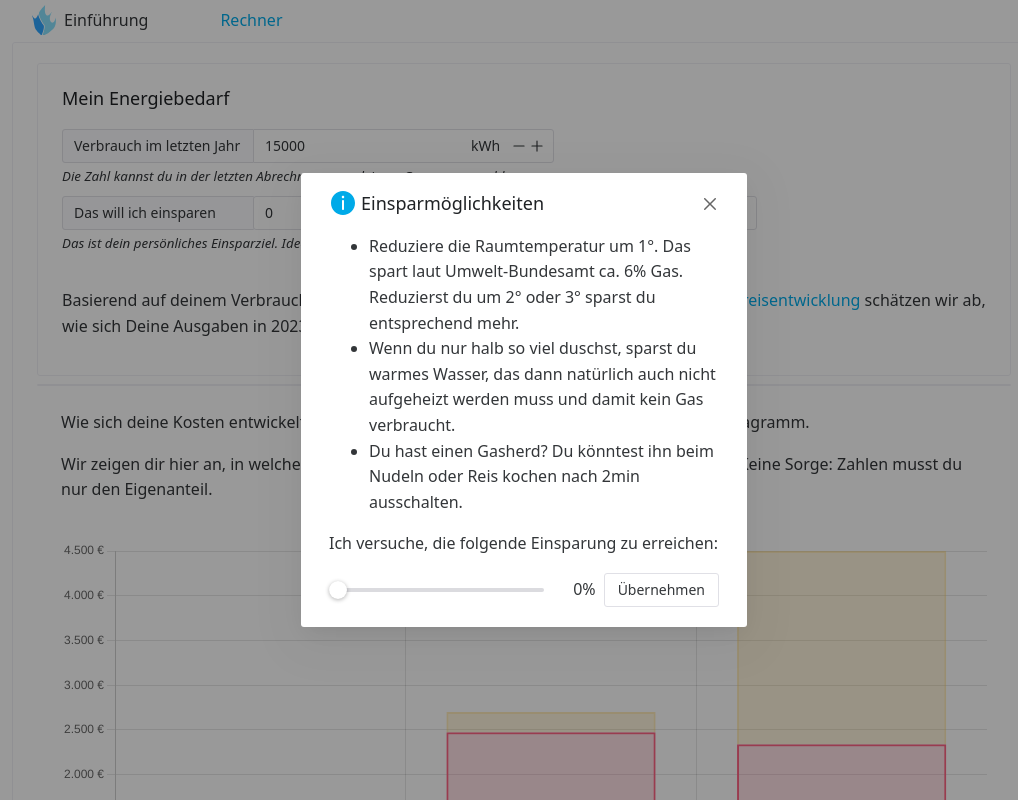
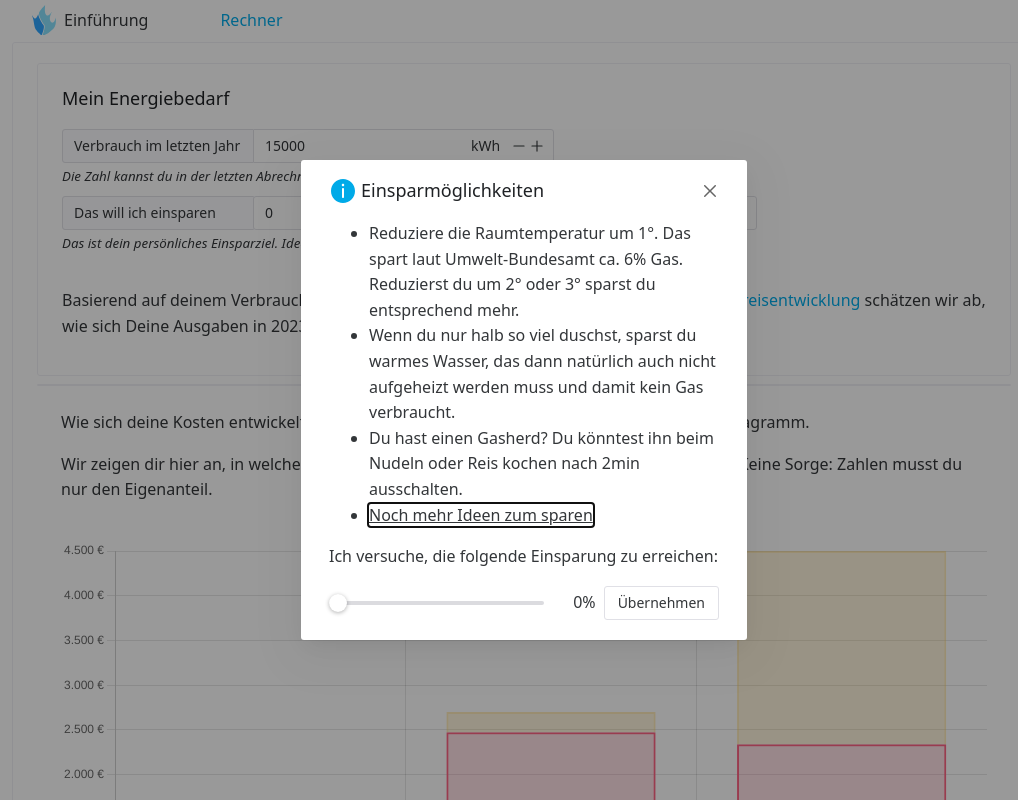
Before and after one commit to mrsimpson/energy, a Vue app: page /calculator in a window 1280 px wide. Both pictures are taken after a click on the button "Wie kann ich sparen?". Shown: the top 800 px of the page, without its empty margins (116-1134 px from the left). Built offline with nearby package versions, Linux system fonts and the light colour scheme; some icons are missing.

Commit message:
Adds a link to BMWK (#64)

```diff
--- a/src/components/RecommendationsModal.vue
+++ b/src/components/RecommendationsModal.vue
@@ -28,6 +28,13 @@ const sliderValue = ref(props.value);
         Du hast einen Gasherd? Du könntest ihn beim Nudeln oder Reis kochen nach 2min
         ausschalten.
       </li>
+      <li>
+        <a
+          href="https://www.energiewechsel.de/KAENEF/Navigation/DE/Thema/energiespartipps.html"
+        >
+          Noch mehr Ideen zum sparen
+        </a>
+      </li>
     </ul>
 
     <p>Ich versuche, die folgende Einsparung zu erreichen:</p>
```
Also changed, not shown: 1 other file (tests, documents, lock files or other folders).
